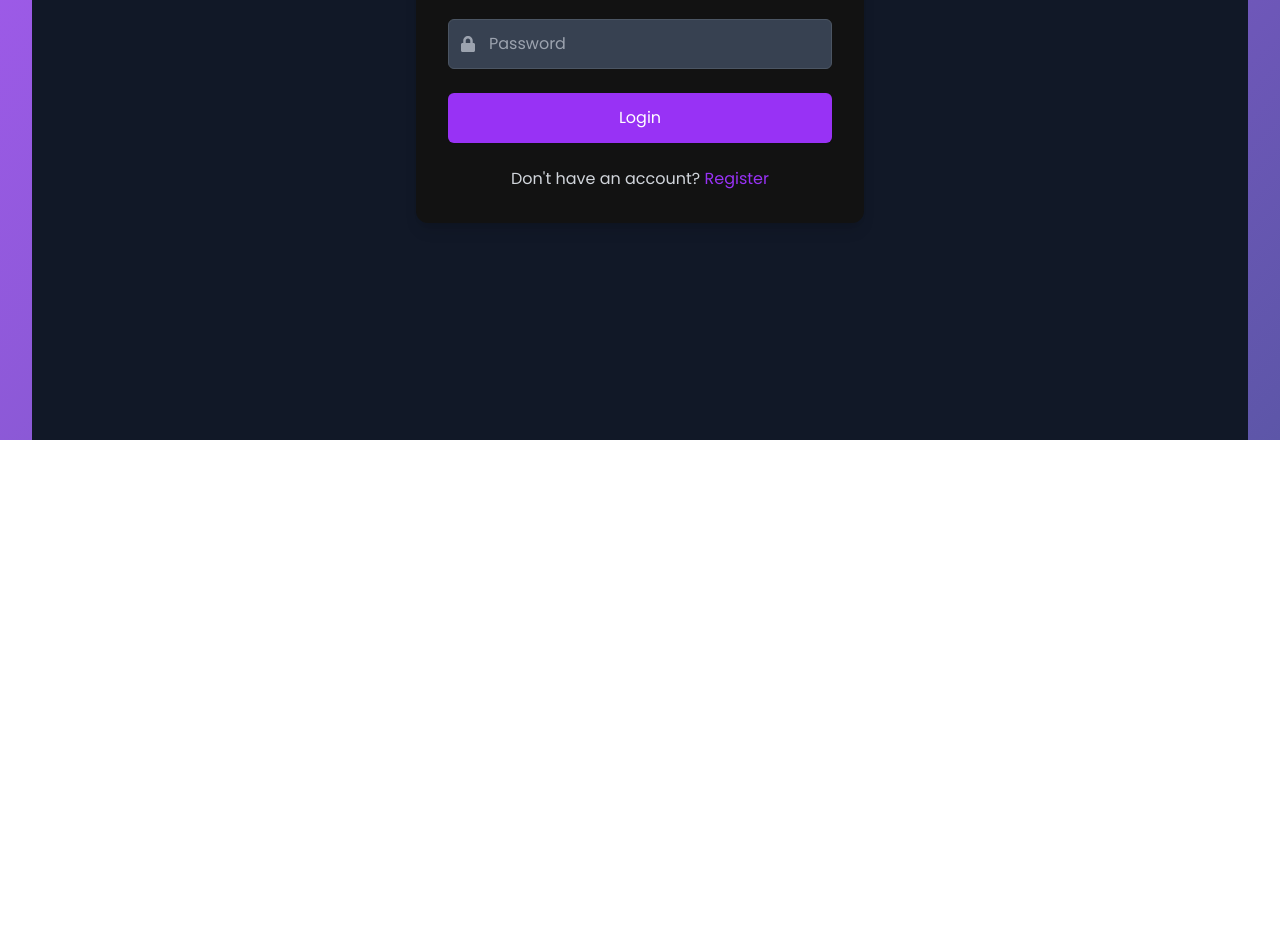
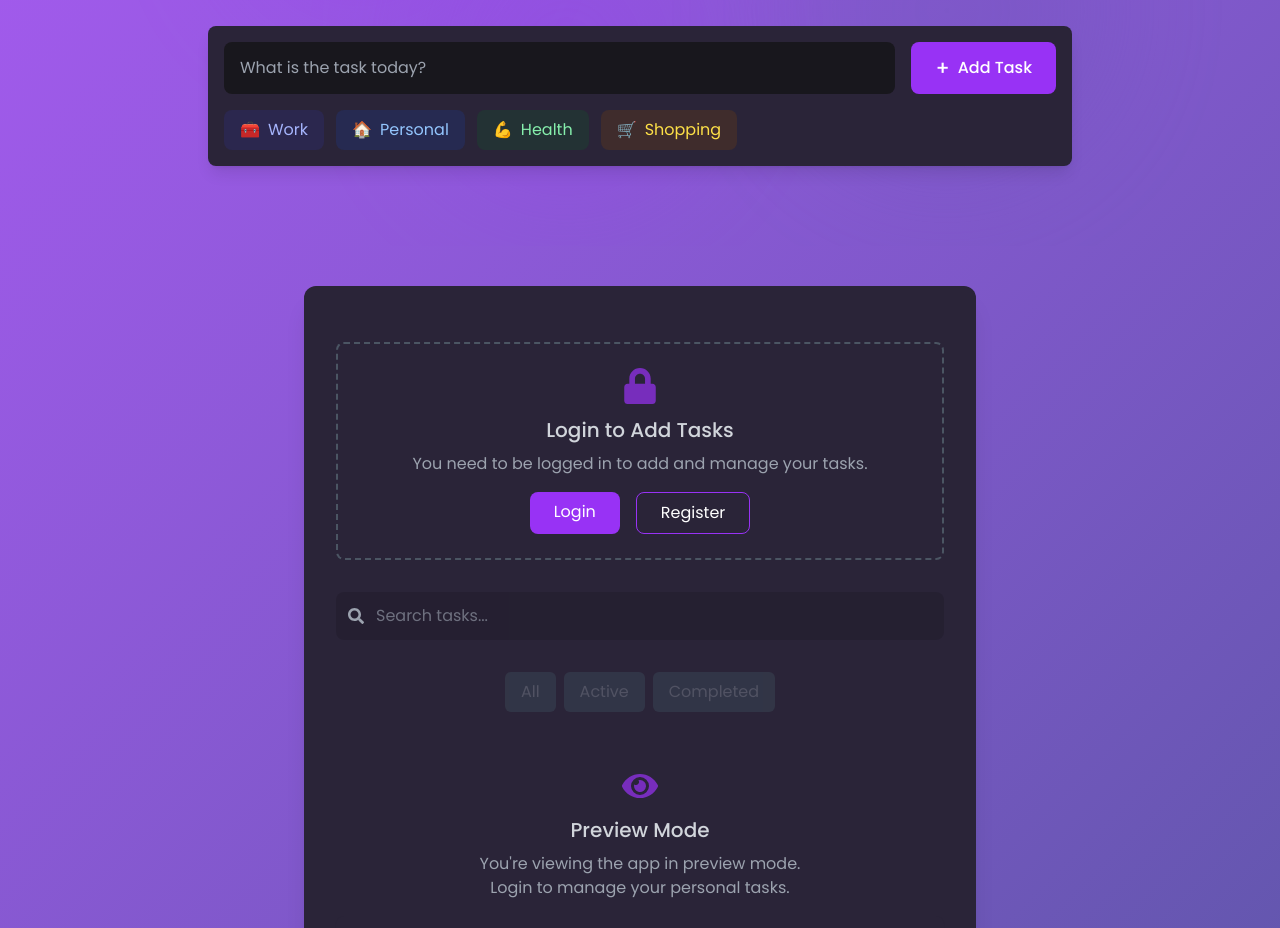
Before and after one commit to R-Tharanka/react-todo, a React (Create React App) app in the folder frontend/: page / in a window 1280 px wide. Before the commit this address led to /login. Shown: the part 440-1368 px from the top of the page. Before the commit the page ends 880 px from the top, so only its background shows below. Built offline with nearby package versions, Linux system fonts and the light colour scheme.

Commit message:
feat: simplify routing in App component; enhance user experience in FilterButtons, SearchBox, TodoForm, and TodoList components with conditional rendering based on authentication

```diff
--- a/frontend/src/App.js
+++ b/frontend/src/App.js
@@ -21,14 +21,7 @@ function App() {
             <Navbar />
             <div className="flex-1 w-full max-w-7xl mx-auto px-4 pt-16 sm:px-6 md:pt-20 lg:px-8">
                 <Routes>
-                    <Route
-                        path="/"
-                        element={
-                            <PrivateRoute>
-                                <HomePage />
-                            </PrivateRoute>
-                        }
-                    />
+                    <Route path="/" element={<HomePage />} />
                     <Route path="/login" element={<LoginPage />} />
                     <Route path="/register" element={<RegisterPage />} />
                     <Route
--- a/frontend/src/components/FilterButtons.js
+++ b/frontend/src/components/FilterButtons.js
@@ -1,8 +1,35 @@
 import React, { useContext } from 'react';
 import { TodoContext } from '../context/TodoContext';
+import { AuthContext } from '../context/AuthContext';
 
 const FilterButtons = () => {
   const { filter, setFilter } = useContext(TodoContext);
+  const { user } = useContext(AuthContext);
+
+  if (!user) {
+    return (
+      <div className="flex justify-center mt-8 mb-4 gap-2">
+        <button
+          className="px-4 py-2 rounded-md transition-colors bg-gray-100 dark:bg-gray-700 text-gray-400 dark:text-gray-500 cursor-not-allowed opacity-60"
+          disabled
+        >
+          All
+        </button>
+        <button
+          className="px-4 py-2 rounded-md transition-colors bg-gray-100 dark:bg-gray-700 text-gray-400 dark:text-gray-500 cursor-not-allowed opacity-60"
+          disabled
+        >
+          Active
+        </button>
+        <button
+          className="px-4 py-2 rounded-md transition-colors bg-gray-100 dark:bg-gray-700 text-gray-400 dark:text-gray-500 cursor-not-allowed opacity-60"
+          disabled
+        >
+          Completed
+        </button>
+      </div>
+    );
+  }
 
   return (
     <div className="flex justify-center mt-8 mb-4 gap-2">
--- a/frontend/src/components/SearchBox.js
+++ b/frontend/src/components/SearchBox.js
@@ -1,9 +1,26 @@
 import React, { useContext } from 'react';
 import { TodoContext } from '../context/TodoContext';
+import { AuthContext } from '../context/AuthContext';
 import { FaSearch } from 'react-icons/fa';
 
 const SearchBox = () => {
   const { searchTerm, setSearchTerm } = useContext(TodoContext);
+  const { user } = useContext(AuthContext);
+
+  if (!user) {
+    return (
+      <div className="relative mb-4">
+        <input
+          type="text"
+          placeholder="Search tasks..."
+          disabled
+          aria-label="Search tasks"
+          className="w-full px-4 py-3 pl-10 rounded-lg bg-gray-100 dark:bg-opacity-20 dark:bg-black text-gray-800 dark:text-white opacity-60 cursor-not-allowed"
+        />
+        <FaSearch className="absolute left-3 top-1/2 transform -translate-y-1/2 text-gray-500 dark:text-gray-400" />
+      </div>
+    );
+  }
 
   return (
     <div className="relative mb-4">
--- a/frontend/src/components/TodoForm.js
+++ b/frontend/src/components/TodoForm.js
@@ -1,18 +1,39 @@
 import React, { useState, useContext } from 'react';
 import { TodoContext } from '../context/TodoContext';
-import { FaPlus } from 'react-icons/fa';
+import { AuthContext } from '../context/AuthContext';
+import { FaPlus, FaLock } from 'react-icons/fa';
+import { Link } from 'react-router-dom';
 
 const TodoForm = () => {
   const [inputText, setInputText] = useState('');
   const { addTask, error } = useContext(TodoContext);
+  const { user } = useContext(AuthContext);
 
   const handleSubmit = (e) => {
     e.preventDefault();
-    if (inputText.trim()) {
+    if (inputText.trim() && user) {
       addTask(inputText);
       setInputText('');
     }
   };
+
+  if (!user) {
+    return (
+      <div className="mt-6 border-2 border-dashed border-gray-300 dark:border-gray-600 rounded-lg p-6 text-center">
+        <FaLock className="mx-auto text-4xl mb-3 text-primary-purple opacity-70" />
+        <h3 className="text-xl font-medium text-gray-700 dark:text-gray-300 mb-2">Login to Add Tasks</h3>
+        <p className="text-gray-600 dark:text-gray-400 mb-4">You need to be logged in to add and manage your tasks.</p>
+        <div className="flex justify-center space-x-4">
+          <Link to="/login" className="px-6 py-2 bg-primary-purple hover:bg-primary-hover text-white rounded-lg transition-colors">
+            Login
+          </Link>
+          <Link to="/register" className="px-6 py-2 border border-primary-purple text-primary-purple dark:text-white hover:bg-primary-purple hover:text-white rounded-lg transition-colors">
+            Register
+          </Link>
+        </div>
+      </div>
+    );
+  }
 
   return (
     <form className="mt-6 flex" onSubmit={handleSubmit}>
@@ -27,7 +48,7 @@ const TodoForm = () => {
       <button
         type="submit"
         aria-label="Add task"
-        className="btn-add-task px-6 py-3 rounded-r-lg flex items-center justify-center"
+        className="btn-add-task px-6 py-3 rounded-r-lg flex items-center justify-center bg-primary-purple hover:bg-primary-hover text-white"
       >
         Add Task <FaPlus className="ml-2" />
       </button>
--- a/frontend/src/components/TodoList.js
+++ b/frontend/src/components/TodoList.js
@@ -1,10 +1,13 @@
 import React, { useContext } from 'react';
 import { TodoContext } from '../context/TodoContext';
+import { AuthContext } from '../context/AuthContext';
 import TodoItem from './TodoItem';
 import { DragDropContext, Droppable, Draggable } from 'react-beautiful-dnd';
+import { FaEye, FaTasks } from 'react-icons/fa';
 
 const TodoList = () => {
   const { getFilteredTasks, reorderTasks } = useContext(TodoContext);
+  const { user } = useContext(AuthContext);
   const filteredTasks = getFilteredTasks();
 
   const handleOnDragEnd = (result) => {
@@ -21,8 +24,44 @@ const TodoList = () => {
     reorderTasks(result.source.index, result.destination.index);
   };
 
+  if (!user) {
+    return (
+      <div className="mt-6 py-8 text-center">
+        <FaEye className="mx-auto text-4xl mb-3 text-primary-purple opacity-70" />
+        <h3 className="text-xl font-medium text-gray-700 dark:text-gray-300 mb-2">Preview Mode</h3>
+        <p className="text-gray-600 dark:text-gray-400 mb-2">
+          You're viewing the app in preview mode.
+          <br />Login to manage your personal tasks.
+        </p>
+        <div className="mt-4 space-y-3">
+          {[
+            { text: "Complete project proposal", completed: true },
+            { text: "Review weekly goals", completed: false },
+            { text: "Schedule team meeting", completed: false }
+          ].map((demoTask, index) => (
+            <div key={index} className="bg-white dark:bg-card-bg shadow-sm rounded-lg px-4 py-3 flex items-center opacity-80">
+              <div className={`w-5 h-5 rounded-full border-2 mr-3 flex-shrink-0 ${
+                demoTask.completed
+                  ? 'bg-primary-purple border-primary-purple'
+                  : 'border-gray-400 dark:border-gray-600'
+              }`}></div>
+              <p className={`${demoTask.completed ? 'line-through text-gray-500 dark:text-gray-400' : 'text-gray-800 dark:text-white'}`}>
+                {demoTask.text}
+              </p>
+            </div>
+          ))}
+        </div>
+      </div>
+    );
+  }
+
   if (filteredTasks.length === 0) {
-    return <p className="text-center text-gray-500 dark:text-gray-400 py-8">No tasks found.</p>;
+    return (
+      <div className="text-center text-gray-500 dark:text-gray-400 py-8">
+        <FaTasks className="mx-auto text-4xl mb-3 text-gray-400 dark:text-gray-600" />
+        <p>No tasks found.</p>
+      </div>
+    );
   }
 
   return (
--- a/frontend/src/context/AuthContext.js
+++ b/frontend/src/context/AuthContext.js
@@ -97,6 +97,9 @@ export const AuthProvider = ({ children }) => {
 
     // Remove auth token from axios defaults
     delete axios.defaults.headers.common['Authorization'];
+
+    // Redirect to home page
+    window.location.href = '/';
   };
 
   // Update user profile
```
